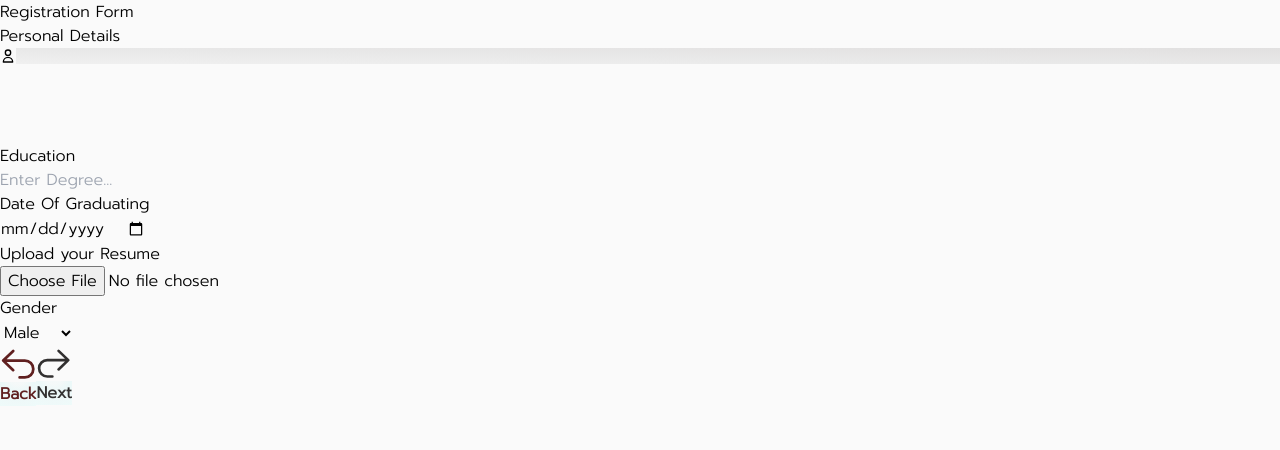
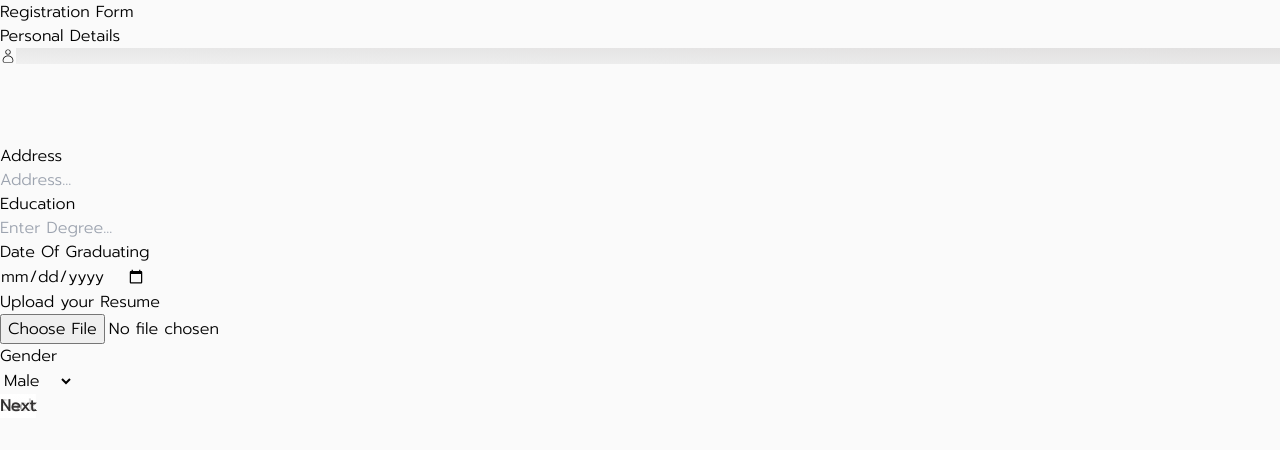
Before and after one commit to Somavik99/my-repo, a React (Vite) app: page / in a window 1280 px wide. Both pictures are taken after a click on the button "Next". Shown: the top 450 px of the page. Built offline with nearby package versions, Linux system fonts and the light colour scheme.

Commit message:
Context state applying

```diff
--- a/src/Components/Address/Address.jsx
+++ /dev/null
@@ -1,11 +0,0 @@
-import React from 'react'
-
-const Address = () => {
-  return (
-    <div>
-
-    </div>
-  )
-}
-
-export default Address
--- a/src/Components/Forms/Form.css
+++ b/src/Components/Forms/Form.css
@@ -1,20 +1,21 @@
 
 
 .NxtBtn{
-  background-image: radial-gradient(circle, #f2f8f88c, #f2f8f8aa, #ebf8f8, #e9f8f8ad, #ecfbfad8);
+  background-image: radial-gradient(circle, #fafafa8c, #fefefeaa, #ffffff, #ffffffad, #ffffffd8);
   color: rgb(50, 48, 48);
   position: absolute;
   font-weight: bolder;
 }
 
 .NxtBtn:hover{
+  transition: 0.51s ease-out;
   background-image: linear-gradient(to right top, #9099a8, #98a3b4, #9fadc0, #a7b8cc, #aec2d8);
  border-color: rgb(192, 146, 235);
- color: rgb(232, 240, 244);
+ color: rgb(255, 255, 255);
 }
 
 .PrevBtn{
-  background-image: radial-gradient(circle, #f2f8f88c, #f2f8f8aa, #ebf8f8, #e9f8f8ad, #ecfbfad8);
+  background-image: radial-gradient(circle, #fafafa8c, #fefefeaa, #ffffff, #ffffffad, #ffffffd8);
   color: rgb(96, 32, 32);
   font-weight: bolder;
 
@@ -22,9 +23,10 @@
 }
 
 .PrevBtn:hover{
+  transition: 0.51s ease-out;
   background-image: linear-gradient(to right top, #9099a8, #98a3b4, #9fadc0, #a7b8cc, #aec2d8);
   border-color: rgb(192, 146, 235);
-  color: rgb(232, 240, 244);
+  color: rgb(255, 255, 255);
 }
 
 .icon{
--- a/src/Components/Forms/Form.jsx
+++ b/src/Components/Forms/Form.jsx
@@ -1,11 +1,10 @@
 import React, { useContext } from "react";
-import { ArrowUturnLeftIcon, ArrowUturnRightIcon } from "@heroicons/react/20/solid";
-import { HiOutlineUser } from "react-icons/hi";
+import { CiUser } from "react-icons/ci";
 import { FormContext } from "../Context/FormContextProvider";
 import SignUp from "../SignUp/SignUp";
 import Personal from "../Personal/Personal";
 import Terms from "../Terms/Terms";
-import Address from "../Address/Address";
+import Plans from "../Plans/Plans";
 import Obligations from "../Obligations/Obligations";
 import "./Form.css";
 
@@ -15,7 +14,7 @@ const Form = () => {
   const FormHeader = [
     "Sign Up",
     "Personal Details",
-    "Address",
+    "Plans",
     "Terms & conditions",
     "Obligations",
   ];
@@ -28,7 +27,7 @@ const Form = () => {
     } else if (state.Page === 1) {
       return <Personal />;
     } else if (state.Page === 2) {
-      return <Address />;
+      return <Plans />;
     } else if (state.Page === 3) {
       return <Terms />;
     } else if (state.Page === 4) {
@@ -45,7 +44,7 @@ const Form = () => {
 
         <div className="mx-[8em] p-[8em] flex justify-center items-center">
           <p className="icon mx-[6em] my-[5em] border-black border-2 w-90 h-90 rounded-[50%]">
-            <HiOutlineUser className="m-5  w-[80px] h-[80px] rounded-[50%] bg-transparent" />
+            <CiUser className="m-5  w-[80px] h-[80px] rounded-[50%] bg-transparent" />
           </p>
           {PageComponents()}
         </div>
@@ -53,11 +52,10 @@ const Form = () => {
           <span>
             <button
               hidden={state.Page == 0 || state.Page === FormHeader.length - 1}
-              className="PrevBtn w-[64px]
-              h-[64px] text-[20px] border-y-[3px] border-x-[1.8px]  rounded-2xl hover:shadow-2xl "
+              className="NxtBtn w-[84px]
+               h-[45px] text-[20px] border-y-[1.8px] border-x-[1.8px]  rounded-xl hover:shadow-2xl hover:shadow-gray-700"
               onClick={PrevPage}
             >
-              <ArrowUturnLeftIcon className="w-6 h-6 ml-5 transition-all hover:scale-[1.5] bg-transparent items-center hover:text-gray-500" />
               Back
             </button>
           </span>
@@ -65,11 +63,10 @@ const Form = () => {
             <button
               hidden={state.Page == FormHeader.length - 1}
               onClick={NextPage}
-              className="NxtBtn w-[64px]
-               h-[64px] text-[20px] border-y-[3px] border-x-[1.8px]  rounded-2xl hover:shadow-2xl"
+              className="NxtBtn w-[84px]
+               h-[45px] text-[20px] border-y-[1.8px] border-x-[1.8px]  rounded-xl hover:shadow-2xl hover:shadow-gray-700"
             >
-              <ArrowUturnRightIcon className="w-6 h-6 ml-5 transition-all hover:scale-[1.5] bg-transparent items-center hover:text-gray-500" />
-              Next
+             Next
             </button>
           </span>
         </div>
--- a/src/Components/Personal/Personal.jsx
+++ b/src/Components/Personal/Personal.jsx
@@ -1,36 +1,68 @@
 import React from "react";
-import "./Personal.css"
+import "./Personal.css";
 
 const Personal = () => {
   return (
-    <div className="p-8">
+    <div className="p-8 my-[-5em]">
       <div>
-        <p><label htmlFor="Edu">Education</label></p>
-        <input type="text" name="Edu" placeholder="Enter Degree..." />
+        <p>
+          <label htmlFor="Address">Address</label>
+        </p>
+        <p>
+          <input
+            type="text"
+            name="Addr"
+            placeholder="Address..."
+            className="outline-0 border-l-[5px] border-gray-800/80 hover:border-blue-900/80 border-r-[5px]  border-y-[1px] m-2 p-2 rounded-lg"
+          />
+        </p>
       </div>
-        <div className="date my-4 py-2 flex-initial">
-          <p><label htmlFor="dob">Date Of Graduating</label></p>
-        <input type="date" name="" id="" />
+      <div>
+        <p>
+          <label htmlFor="Edu">Education</label>
+        </p>
+        <input
+          type="text"
+          name="Edu"
+          className="outline-0 border-l-[5px] border-gray-800/80 hover:border-blue-900/80 border-r-[5px]  border-y-[1px] m-2 p-2 rounded-lg"
+          placeholder="Enter Degree..."
+        />
+      </div>
+      <div className="date  flex-initial">
+        <p>
+          <label htmlFor="dob">Date Of Graduating</label>
+        </p>
+        <input
+          type="date"
+          name="date"
+          className="outline-0 border-l-[5px] border-gray-800/80 hover:border-blue-900/80 border-r-[5px]  border-y-[1px] m-2 p-2 rounded-lg"
+        />
       </div>
       <div>
         <p>
           <label htmlFor="Resume">Upload your Resume</label>
         </p>
         <p>
-          <input type="file" name="resume"/>
+          <input
+            type="file"
+            name="resume"
+            className="outline-0 border-l-[5px] border-gray-800/80 hover:border-blue-900/80 border-r-[5px]  border-y-[1px] m-2 p-2 rounded-lg w-40"
+          />
         </p>
       </div>
       <div className="options">
         <label htmlFor="gender">Gender</label>
         <p>
-          <select name="gender" id="">
-            <option value="">Male</option>
-            <option value="">Female</option>
-            <option value="">Other</option>
+          <select
+            name="gender"
+            className="outline-0 border-l-[5px] border-gray-800/80 hover:border-blue-900/80 border-r-[5px]  border-y-[1px] m-2 p-2 rounded-lg"
+          >
+            <option value="Male">Male</option>
+            <option value="Female">Female</option>
+            <option value="Other">Other</option>
           </select>
         </p>
       </div>
-
     </div>
   );
 };
--- /dev/null
+++ b/src/Components/Plans/Plans.jsx
@@ -0,0 +1,12 @@
+import React from 'react'
+
+
+const Plans = () => {
+  return (
+    <div itemType='switch'>
+
+    </div>
+  )
+}
+
+export default Plans
--- a/src/Components/SignUp/SignUp.jsx
+++ b/src/Components/SignUp/SignUp.jsx
@@ -13,6 +13,7 @@ const SignUp = () => {
           <input
             type="text"
             ref={inputRef}
+            name="user"
             className="name outline-0 border-l-[5px] border-gray-800/80 hover:border-blue-900/80 border-r-[5px]  border-y-[1px] m-2 p-2 rounded-lg"
             placeholder="name..."
           />
@@ -20,12 +21,14 @@ const SignUp = () => {
         <div>
           <input
             type="email"
+            name="email"
             className="email outline-0 border-l-[5px]  border-gray-800/80 hover:border-blue-900/80 border-r-[5px]  border-y-[1px] m-2 p-2 rounded-lg "
             placeholder="Email..."
           />
         </div>
         <div>
           <input
+          name="pass"
             type="password"
             className="pass outline-0 border-l-[5px] border-gray-800/80 hover:border-blue-900/80 border-r-[5px]  border-y-[1px] m-2 p-2 rounded-lg"
             placeholder="Password..."
@@ -33,6 +36,7 @@ const SignUp = () => {
         </div>
         <div>
           <input
+          name="cPass"
             type="password"
             className="cPass outline-0 border-l-[5px]  border-gray-800/80 hover:border-blue-900/80 border-r-[5px]  border-y-[1px] m-2 p-2 rounded-lg"
             placeholder="Confirm Password..."
```
Also changed, not shown: src/AllContext/AllContextProvider.jsx (+12 -11 lines).
